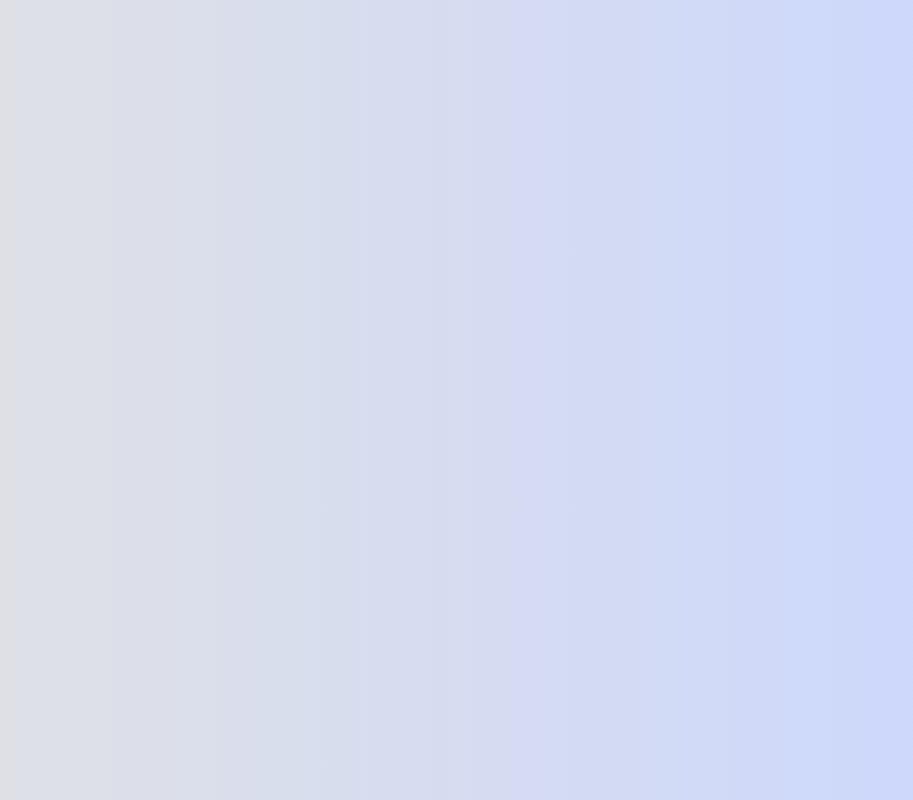
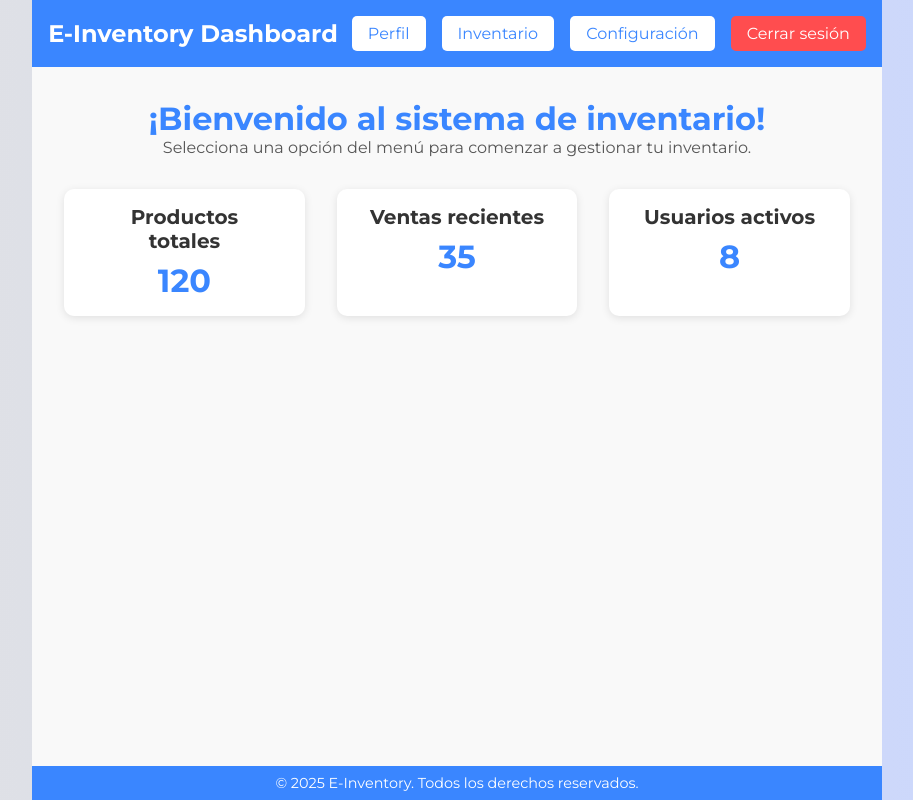
Before and after one commit to majopan/Inventario-emergia-borrador, a React (Create React App) app in the folder frontend/frontend/: page /dashboard in a window 1280 px wide. Before the commit this address had no page. Shown: the whole page, without its empty margins (183-1096 px from the left). Built offline with nearby package versions, Linux system fonts and the light colour scheme.

Commit message:
se pone para redirigirse a despues de el login

```diff
--- a/frontend/frontend/src/App.js
+++ b/frontend/frontend/src/App.js
@@ -3,6 +3,7 @@ import { BrowserRouter as Router, Routes, Route } from "react-router-dom";
 import Login from "./components/login";
 import ForgotPassword from "./components/ForgotPassword";
 import ResetPassword from "./components/ResetPassword";
+import Dashboard from './components/Dashboard';
 
 function App() {
   return (
@@ -11,6 +12,7 @@ function App() {
         <Route path="/" element={<Login />} />
         <Route path="/forgot-password" element={<ForgotPassword />} />
         <Route path="/reset-password" element={<ResetPassword />} />
+        <Route path="/dashboard" element={<Dashboard />} />
       </Routes>
     </Router>
   );
--- /dev/null
+++ b/frontend/frontend/src/components/Dashboard.js
@@ -0,0 +1,64 @@
+    import React from 'react';
+    import { useNavigate } from 'react-router-dom';
+    import '../styles/Dashboard.css'; // Asegúrate de personalizar este archivo CSS según tus necesidades
+
+    const Dashboard = () => {
+    const navigate = useNavigate();
+
+    const handleLogout = () => {
+        // Aquí puedes limpiar tokens o realizar cualquier otra lógica necesaria al cerrar sesión
+        alert('Has cerrado sesión correctamente.');
+        navigate('/'); // Redirigir al login
+    };
+
+    return (
+        <div className="dashboard-container">
+        <header className="dashboard-header">
+            <h1 className="dashboard-title">E-Inventory Dashboard</h1>
+            <nav className="dashboard-nav">
+            <ul className="nav-links">
+                <li>
+                <button className="nav-button" onClick={() => navigate('/profile')}>Perfil</button>
+                </li>
+                <li>
+                <button className="nav-button" onClick={() => navigate('/inventory')}>Inventario</button>
+                </li>
+                <li>
+                <button className="nav-button" onClick={() => navigate('/settings')}>Configuración</button>
+                </li>
+                <li>
+                <button className="nav-button logout-button" onClick={handleLogout}>
+                    Cerrar sesión
+                </button>
+                </li>
+            </ul>
+            </nav>
+        </header>
+        <main className="dashboard-main">
+            <section className="welcome-section">
+            <h2>¡Bienvenido al sistema de inventario!</h2>
+            <p>Selecciona una opción del menú para comenzar a gestionar tu inventario.</p>
+            </section>
+            <section className="stats-section">
+            <div className="stats-card">
+                <h3>Productos totales</h3>
+                <p>120</p>
+            </div>
+            <div className="stats-card">
+                <h3>Ventas recientes</h3>
+                <p>35</p>
+            </div>
+            <div className="stats-card">
+                <h3>Usuarios activos</h3>
+                <p>8</p>
+            </div>
+            </section>
+        </main>
+        <footer className="dashboard-footer">
+            <p>&copy; {new Date().getFullYear()} E-Inventory. Todos los derechos reservados.</p>
+        </footer>
+        </div>
+    );
+    };
+
+    export default Dashboard;
--- a/frontend/frontend/src/components/login.js
+++ b/frontend/frontend/src/components/login.js
@@ -1,7 +1,7 @@
 import React, { useState } from "react";
 import { ReactComponent as Logo } from '../assets/logo.svg';
 import EInventoryLogo from '../assets/E-Inventory.png';
-import { Link } from "react-router-dom";
+import { Link, useNavigate } from "react-router-dom";
 import '../styles/Login.css';
 
 import ForgotPassword from './ForgotPassword';
@@ -11,6 +11,7 @@ const Login = () => {
   const [username, setUsername] = useState('');
   const [password, setPassword] = useState('');
   const [error, setError] = useState('');
+  const navigate = useNavigate(); // Hook para redirección
 
   const handleForgotPasswordClick = () => {
     setForgotPassword(true);
@@ -34,7 +35,7 @@ const Login = () => {
       const data = await response.json();
       if (response.ok) {
         alert(`Bienvenido ${data.username}`);
-        // Redirige al usuario a otra página, si es necesario
+        navigate('/dashboard'); // Redirigir al dashboard
       } else {
         setError(data.error || 'Error desconocido');
       }
--- /dev/null
+++ b/frontend/frontend/src/styles/Dashboard.css
@@ -0,0 +1,114 @@
+    /* Estructura general */
+    .dashboard-container {
+        display: flex;
+        flex-direction: column;
+        height: 100vh;
+        background-color: #f9f9f9;
+        font-family: Arial, sans-serif;
+    }
+
+    /* Encabezado */
+    .dashboard-header {
+        background-color: #3a86ff;
+        color: white;
+        padding: 1rem;
+        display: flex;
+        justify-content: space-between;
+        align-items: center;
+    }
+
+    .dashboard-title {
+        font-size: 1.5rem;
+        font-weight: bold;
+    }
+
+    .dashboard-nav .nav-links {
+        list-style: none;
+        display: flex;
+        gap: 1rem;
+        margin: 0;
+        padding: 0;
+    }
+
+    .nav-button {
+        background-color: #ffffff;
+        color: #3a86ff;
+        border: none;
+        padding: 0.5rem 1rem;
+        border-radius: 5px;
+        cursor: pointer;
+        font-size: 1rem;
+        transition: background-color 0.3s ease;
+    }
+
+    .nav-button:hover {
+        background-color: #dbeafe;
+    }
+
+    .logout-button {
+        background-color: #ff4d4f;
+        color: white;
+    }
+
+    .logout-button:hover {
+        background-color: #ff7875;
+    }
+
+    /* Contenido principal */
+    .dashboard-main {
+        flex: 1;
+        padding: 2rem;
+    }
+
+    .welcome-section {
+        text-align: center;
+        margin-bottom: 2rem;
+    }
+
+    .welcome-section h2 {
+        font-size: 2rem;
+        color: #3a86ff;
+    }
+
+    .welcome-section p {
+        font-size: 1rem;
+        color: #555555;
+    }
+
+    /* Sección de estadísticas */
+    .stats-section {
+        display: flex;
+        gap: 2rem;
+        justify-content: center;
+    }
+
+    .stats-card {
+        background-color: white;
+        border-radius: 10px;
+        box-shadow: 0 2px 8px rgba(0, 0, 0, 0.1);
+        padding: 1rem 2rem;
+        text-align: center;
+        flex: 1;
+        max-width: 300px;
+    }
+
+    .stats-card h3 {
+        font-size: 1.25rem;
+        color: #333333;
+        margin-bottom: 0.5rem;
+    }
+
+    .stats-card p {
+        font-size: 2rem;
+        color: #3a86ff;
+        font-weight: bold;
+    }
+
+    /* Footer */
+    .dashboard-footer {
+        background-color: #3a86ff;
+        color: white;
+        text-align: center;
+        padding: 0.5rem;
+        font-size: 0.9rem;
+    }
```
Also changed, not shown: 1 other file (tests, documents, lock files or other folders).
